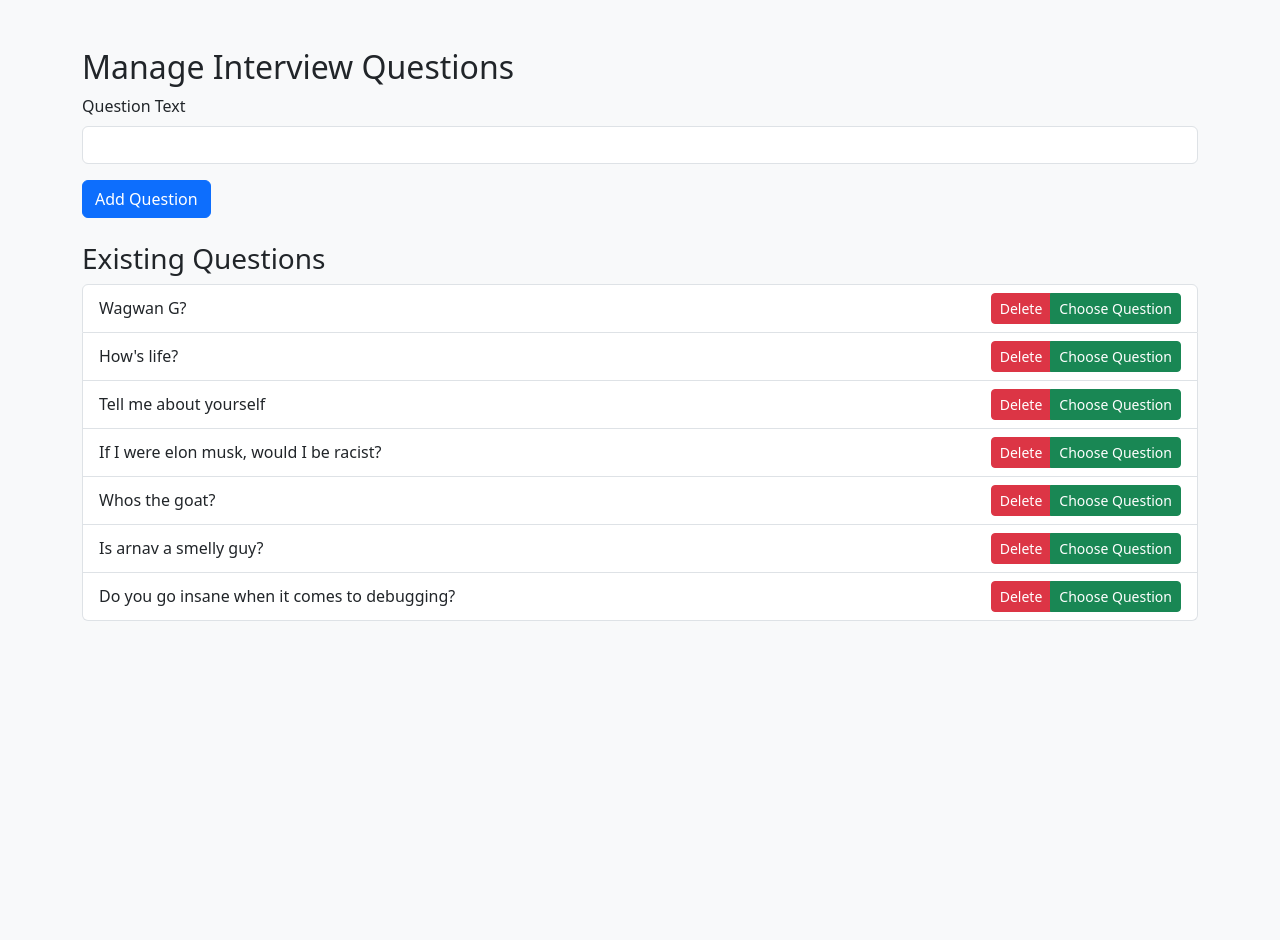
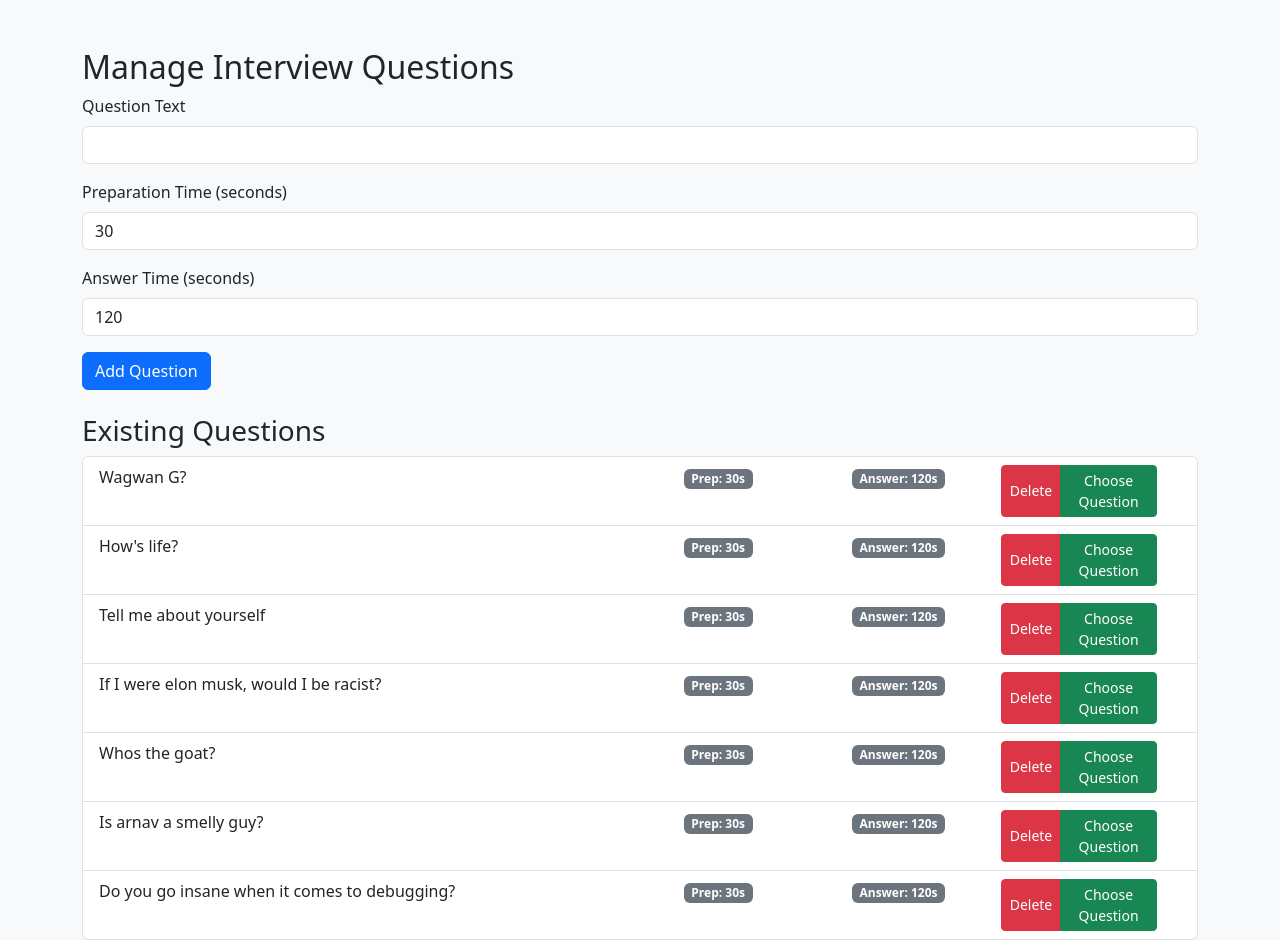
Before and after one commit to Kanav1290/ichack25, a Flask app: page /questions in a window 1280 px wide. Before the commit the page ends 621 px from the top, so only its background shows below. Run offline with Flask 3, Linux system fonts and the light colour scheme; data comes from the database, SQL or seed files in the repository; both versions use the stored data as it was after the commit; parts of the project's set-up code (start-up, migrations or seed data) failed here and were passed over.

Commit message:
Added prep/answer time to posts database and fixed formatting

```diff
--- a/requirements.txt
+++ b/requirements.txt
@@ -4,3 +4,7 @@ numpy
 opencv-python
 vosk
 ffmpeg-python
+moviepy
+SpeechRecognition
+pydub
+openai
--- a/templates/questions.html
+++ b/templates/questions.html
@@ -7,8 +7,6 @@
     <link href="https://cdn.jsdelivr.net/npm/bootstrap@5.3.0/dist/css/bootstrap.min.css" rel="stylesheet">
     <link id="dyslexicStylesheet" rel="stylesheet" href="">
     <link id="themeStylesheet" rel="stylesheet" href="../static/styles.css">
-
-
 </head>
 <body>
     <div class="container mt-5">
@@ -17,6 +15,14 @@
             <div class="mb-3">
                 <label for="questionText" class="form-label">Question Text</label>
                 <input type="text" class="form-control" id="questionText" required>
+            </div>
+            <div class="mb-3">
+                <label for="prepTime" class="form-label">Preparation Time (seconds)</label>
+                <input type="number" class="form-control" id="prepTime" required min="0" value="30">
+            </div>
+            <div class="mb-3">
+                <label for="answerTime" class="form-label">Answer Time (seconds)</label>
+                <input type="number" class="form-control" id="answerTime" required min="0" value="120">
             </div>
             <button type="submit" class="btn btn-primary">Add Question</button>
         </form>
@@ -36,11 +42,25 @@
             questions.forEach(q => {
                 const li = document.createElement("li");
                 li.className = "list-group-item d-flex justify-content-between align-items-center";
+
+                // Using grid system to align the text, prep time, answer time, and buttons
                 li.innerHTML = `
-                    ${q.text}
-                    <div class="btn-group">
-                        <button class="btn btn-danger btn-sm" onclick="deleteQuestion(${q.id})">Delete</button>
-                        <button class="btn btn-success btn-sm" onclick="chooseQuestion(${q.id}, '${q.text}')">Choose Question</button>
+                    <div class="row w-100">
+                        <div class="col-6">
+                            <p>${q.text}</p>
+                        </div>
+                        <div class="col-2 text-center">
+                            <span class="badge bg-secondary">Prep: ${q.prepTime}s</span>
+                        </div>
+                        <div class="col-2 text-center">
+                            <span class="badge bg-secondary">Answer: ${q.answerTime}s</span>
+                        </div>
+                        <div class="col-2 text-end">
+                            <div class="btn-group">
+                                <button class="btn btn-danger btn-sm" onclick="deleteQuestion(${q.id})">Delete</button>
+                                <button class="btn btn-success btn-sm" onclick="chooseQuestion(${q.id}, '${q.text}')">Choose Question</button>
+                            </div>
+                        </div>
                     </div>
                 `;
                 questionsList.appendChild(li);
@@ -51,11 +71,15 @@
         async function addQuestion(event) {
             event.preventDefault();
             const questionText = document.getElementById("questionText").value;
-            if (!questionText) return;
+            const prepTime = document.getElementById("prepTime").value;
+            const answerTime = document.getElementById("answerTime").value;
+
+            if (!questionText || !prepTime || !answerTime) return;
+
             await fetch("/api/questions", {
                 method: "POST",
                 headers: { "Content-Type": "application/json" },
-                body: JSON.stringify({ text: questionText })
+                body: JSON.stringify({ text: questionText, prepTime: parseInt(prepTime), answerTime: parseInt(answerTime) })
             });
             document.getElementById("questionForm").reset();
             fetchQuestions();  // Refresh the question list
```
Also changed, not shown: instance/questions.db.
